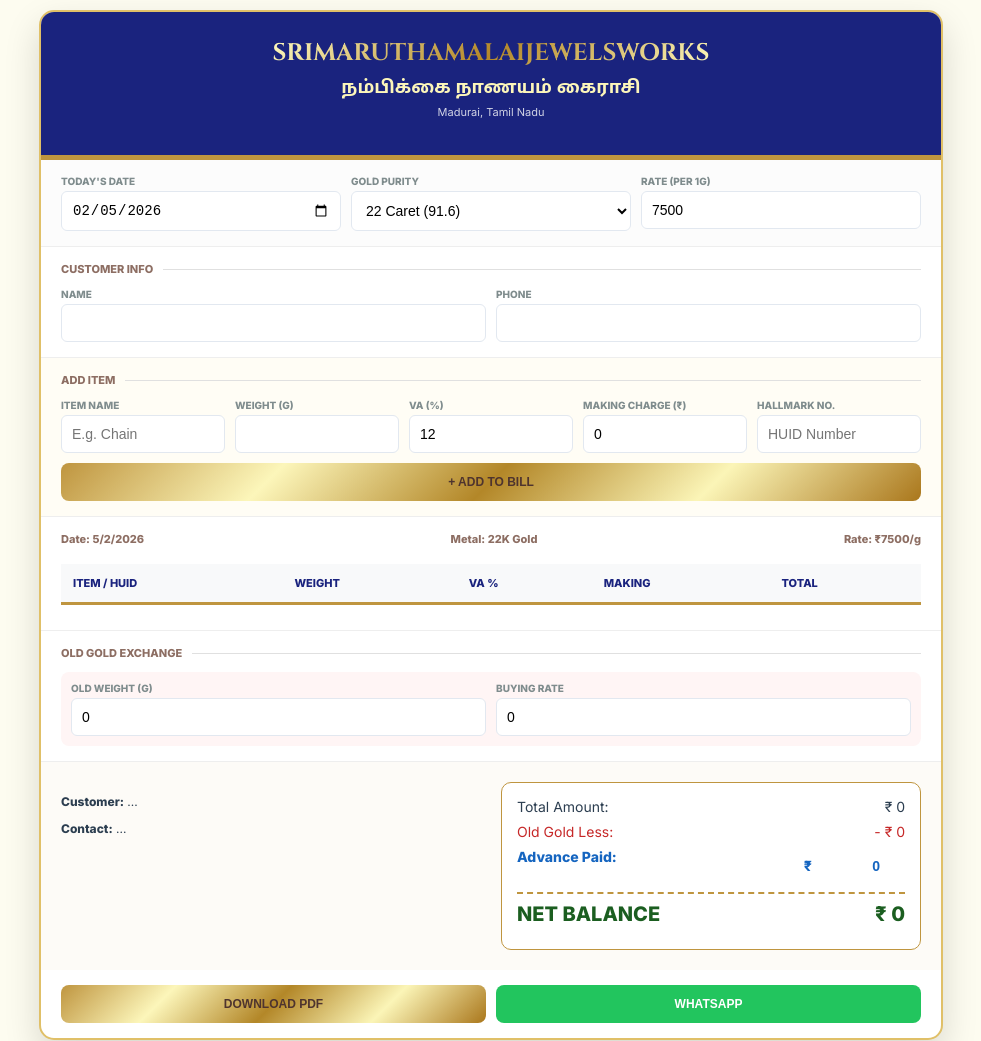
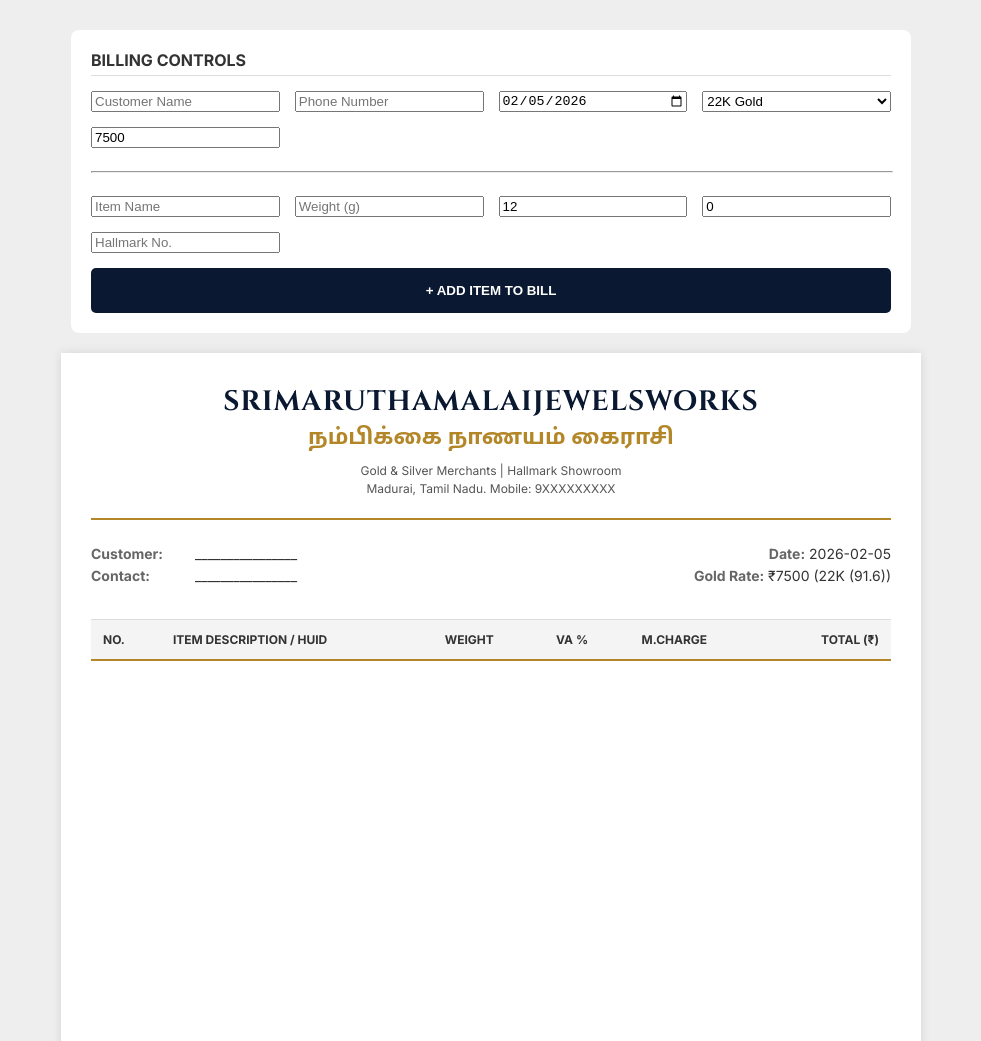
Before and after one commit to gautamraj122012-lab/Smm-billing, a plain HTML site: page index.html in a window 1280 px wide. Shown: the top 1041 px of the page, without its empty margins (149-1130 px from the left). Drawn offline with Linux system fonts and the light colour scheme.

Commit message:
Update invoice layout and functionality

```diff
--- a/index.html
+++ b/index.html
@@ -2,238 +2,292 @@
 <html lang="en">
 <head>
     <meta charset="UTF-8">
-    <meta name="viewport" content="width=device-width, initial-scale=1.0, maximum-scale=1.0, user-scalable=no">
-    <title>SMW Billing | Srimaruthamalaijewelsworks</title>
+    <meta name="viewport" content="width=device-width, initial-scale=1.0">
+    <title>Invoice | Srimaruthamalaijewelsworks</title>
 
     <script src="https://cdnjs.cloudflare.com/ajax/libs/html2pdf.js/0.10.1/html2pdf.bundle.min.js"></script>
-    <link href="https://fonts.googleapis.com/css2?family=Cinzel:wght@700&family=Inter:wght@400;600;800&family=Noto+Sans+Tamil:wght@400;700&display=swap" rel="stylesheet">
+    <link href="https://fonts.googleapis.com/css2?family=Cinzel:wght@700&family=Inter:wght@400;600;700&family=Noto+Sans+Tamil:wght@400;700&display=swap" rel="stylesheet">
 
     <style>
         :root {
-            --gold-gradient: linear-gradient(135deg, #bf953f, #fcf6ba, #b38728, #fbf5b7, #aa771c);
-            --royal-blue: #1a237e;
-            --deep-gold: #8d6e63;
+            --royal-blue: #0a1931;
+            --gold-primary: #b38728;
+            --gold-light: #fcf6ba;
         }
 
-        body { font-family: 'Inter', sans-serif; background: #fdfcf0; margin: 0; padding: 10px; color: #2c3e50; }
-        .bill-container { max-width: 900px; margin: 0 auto; background: white; border-radius: 15px; box-shadow: 0 15px 35px rgba(0,0,0,0.15); border: 2px solid #e0c068; overflow: hidden; }
+        body { font-family: 'Inter', sans-serif; background: #eee; margin: 0; padding: 10px; color: #333; }
 
-        .header { background: var(--royal-blue); color: white; padding: 25px 15px; text-align: center; border-bottom: 5px solid #bf953f; }
-        .header h1 { font-family: 'Cinzel', serif; margin: 0; font-size: 24px; background: var(--gold-gradient); -webkit-background-clip: text; -webkit-text-fill-color: transparent; text-transform: uppercase; }
-        .slogan { font-family: 'Noto Sans Tamil', sans-serif; font-size: 18px; color: #fcf6ba; margin-top: 8px; display: block; font-weight: 700; }
+        /* The Printed Bill Look */
+        .invoice-box {
+            max-width: 800px;
+            margin: 0 auto;
+            background: white;
+            padding: 30px;
+            box-shadow: 0 0 10px rgba(0,0,0,0.1);
+            min-height: 1000px;
+            display: flex;
+            flex-direction: column;
+        }
 
-        .section { padding: 15px 20px; border-bottom: 1px solid #eee; }
-        .section-title { font-size: 11px; font-weight: 800; color: var(--deep-gold); text-transform: uppercase; margin-bottom: 12px; display: flex; align-items: center; gap: 10px; }
-        .section-title::after { content: ""; flex: 1; height: 1px; background: #e0e0e0; }
+        /* Top Header Area */
+        .bill-header {
+            text-align: center;
+            border-bottom: 2px solid var(--gold-primary);
+            padding-bottom: 20px;
+            margin-bottom: 20px;
+        }
 
-        .grid-inputs { display: grid; grid-template-columns: repeat(auto-fit, minmax(130px, 1fr)); gap: 10px; }
-        .field { display: flex; flex-direction: column; }
-        label { font-size: 10px; font-weight: 700; color: #7f8c8d; margin-bottom: 4px; text-transform: uppercase; }
-        input, select { padding: 10px; border: 1px solid #e2e8f0; border-radius: 6px; font-size: 14px; background: #fff; }
+        .shop-name {
+            font-family: 'Cinzel', serif;
+            font-size: 28px;
+            color: var(--royal-blue);
+            margin: 0;
+            text-transform: uppercase;
+            letter-spacing: 1px;
+        }
 
-        .table-area { padding: 10px 0; overflow-x: auto; }
-        table { width: 100%; border-collapse: collapse; }
-        th { background: #f8f9fa; padding: 12px; text-align: left; font-size: 11px; color: var(--royal-blue); border-bottom: 3px solid #bf953f; }
-        td { padding: 12px; border-bottom: 1px solid #f1f1f1; font-size: 13px; }
+        .tamil-slogan {
+            font-family: 'Noto Sans Tamil', sans-serif;
+            font-size: 22px;
+            color: var(--gold-primary);
+            display: block;
+            margin-top: 5px;
+            font-weight: 700;
+        }
 
-        .summary-wrapper { background: #fdfbf7; display: grid; grid-template-columns: 1fr 1fr; padding: 20px; gap: 20px; }
-        .total-card { background: white; padding: 15px; border-radius: 10px; border: 1px solid #bf953f; }
-        .row { display: flex; justify-content: space-between; margin-bottom: 8px; font-size: 14px; }
-        .row.grand { border-top: 2px dashed #bf953f; margin-top: 8px; padding-top: 8px; font-weight: 800; font-size: 20px; color: #1b5e20; }
+        .shop-info { font-size: 12px; margin-top: 10px; line-height: 1.5; color: #555; }
 
-        .btn-panel { padding: 15px 20px; display: flex; gap: 10px; }
-        .btn { flex: 1; padding: 12px; border: none; border-radius: 8px; font-weight: 800; cursor: pointer; text-transform: uppercase; font-size: 12px; }
-        .btn-gold { background: var(--gold-gradient); color: #4e342e; }
-        .btn-wa { background: #22c55e; color: white; }
+        /* Customer & Date Details */
+        .details-grid {
+            display: grid;
+            grid-template-columns: 1fr 1fr;
+            margin-bottom: 30px;
+            font-size: 14px;
+        }
 
-        @media (max-width: 600px) { .summary-wrapper { grid-template-columns: 1fr; } }
-        @media print { .no-print { display: none !important; } }
+        .cust-details p, .bill-meta p { margin: 5px 0; }
+        .bill-meta { text-align: right; }
+        .label { font-weight: 700; color: #666; width: 100px; display: inline-block; }
+
+        /* The Item Table */
+        table { width: 100%; border-collapse: collapse; margin-bottom: 30px; }
+        th {
+            background: #f4f4f4;
+            border-top: 1px solid #ddd;
+            border-bottom: 2px solid var(--gold-primary);
+            padding: 12px;
+            text-align: left;
+            font-size: 12px;
+            text-transform: uppercase;
+        }
+        td { padding: 12px; border-bottom: 1px solid #eee; font-size: 14px; vertical-align: top; }
+
+        /* Total Section */
+        .footer-area {
+            margin-top: auto;
+            display: grid;
+            grid-template-columns: 1.2fr 1fr;
+            gap: 40px;
+        }
+
+        .summary-box {
+            border-top: 2px solid #333;
+            padding-top: 10px;
+        }
+
+        .sum-row { display: flex; justify-content: space-between; padding: 8px 0; font-size: 15px; }
+        .sum-row.grand-total {
+            background: #f9f9f9;
+            padding: 15px 10px;
+            font-weight: 800;
+            font-size: 20px;
+            border-bottom: 2px solid #333;
+        }
+
+        /* Input Controls (Hidden on Print) */
+        .controls {
+            max-width: 800px;
+            margin: 20px auto;
+            background: #fff;
+            padding: 20px;
+            border-radius: 8px;
+            display: grid;
+            grid-template-columns: repeat(auto-fit, minmax(150px, 1fr));
+            gap: 15px;
+        }
+
+        .btn-group { max-width: 800px; margin: 10px auto; display: flex; gap: 10px; }
+        .btn { flex: 1; padding: 15px; border: none; border-radius: 5px; cursor: pointer; font-weight: bold; text-transform: uppercase; }
+        .btn-add { background: var(--royal-blue); color: white; }
+        .btn-print { background: var(--gold-primary); color: white; }
+
+        @media print {
+            body { background: white; padding: 0; }
+            .controls, .btn-group { display: none !important; }
+            .invoice-box { box-shadow: none; border: none; width: 100%; padding: 0; }
+        }
     </style>
 </head>
 <body>
 
-<div class="bill-container" id="main-bill">
-    <div class="header">
-        <h1>Srimaruthamalaijewelsworks</h1>
-        <span class="slogan">நம்பிக்கை நாணயம் கைராசி</span>
-        <p style="font-size: 11px; margin-top: 5px; opacity: 0.8;">Madurai, Tamil Nadu</p>
+<!-- INPUT SECTION -->
+<div class="controls no-print">
+    <div style="grid-column: 1/-1; font-weight: bold; border-bottom: 1px solid #ddd; padding-bottom: 5px;">BILLING CONTROLS</div>
+    <input type="text" id="inName" placeholder="Customer Name" oninput="sync()">
+    <input type="number" id="inMob" placeholder="Phone Number" oninput="sync()">
+    <input type="date" id="inDate" oninput="sync()">
+    <select id="inCaret" onchange="sync()">
+        <option value="22K (91.6)">22K Gold</option>
+        <option value="24K (99.9)">24K Gold</option>
+        <option value="18K (75.0)">18K Gold</option>
+        <option value="Silver">Silver</option>
+    </select>
+    <input type="number" id="inRate" placeholder="Today's Rate" value="7500" oninput="sync()">
+    <hr style="grid-column: 1/-1; width: 100%;">
+    <input type="text" id="itemName" placeholder="Item Name">
+    <input type="number" id="itemWt" placeholder="Weight (g)">
+    <input type="number" id="itemVA" placeholder="VA (%)" value="12">
+    <input type="number" id="itemMC" placeholder="Making Charge" value="0">
+    <input type="text" id="itemHUID" placeholder="Hallmark No.">
+    <button class="btn btn-add" style="grid-column: 1/-1;" onclick="addItem()">+ ADD ITEM TO BILL</button>
 </div>
 
-    <!-- Gold Rate Setting -->
-    <div class="section no-print" style="background: #fcfcfc;">
-        <div class="grid-inputs">
-            <div class="field"><label>Today's Date</label><input type="date" id="billDateInput" oninput="updateDisplay()"></div>
-            <div class="field">
-                <label>Gold Purity</label>
-                <select id="goldCaret" onchange="recalculate()">
-                    <option value="24K">24 Caret (99.9)</option>
-                    <option value="22K" selected>22 Caret (91.6)</option>
-                    <option value="20K">20 Caret (83.3)</option>
-                    <option value="18K">18 Caret (75.0)</option>
-                    <option value="Silver">Silver (வெள்ளி)</option>
-                </select>
-            </div>
-            <div class="field"><label>Rate (per 1g)</label><input type="number" id="baseRate" value="7500" oninput="recalculate()"></div>
+<!-- ACTUAL INVOICE -->
+<div class="invoice-box" id="bill-print-area">
+    <div class="bill-header">
+        <h1 class="shop-name">Srimaruthamalaijewelsworks</h1>
+        <span class="tamil-slogan">நம்பிக்கை நாணயம் கைராசி</span>
+        <div class="shop-info">
+            Gold & Silver Merchants | Hallmark Showroom<br>
+            Madurai, Tamil Nadu. Mobile: 9XXXXXXXXX
         </div>
     </div>
 
-    <!-- Customer Section -->
-    <div class="section no-print">
-        <span class="section-title">Customer Info</span>
-        <div class="grid-inputs">
-            <div class="field"><label>Name</label><input type="text" id="custName" oninput="updateDisplay()"></div>
-            <div class="field"><label>Phone</label><input type="number" id="custMob" oninput="updateDisplay()"></div>
+    <div class="details-grid">
+        <div class="cust-details">
+            <p><span class="label">Customer:</span> <span id="outName">________________</span></p>
+            <p><span class="label">Contact:</span> <span id="outMob">________________</span></p>
+        </div>
+        <div class="bill-meta">
+            <p><span class="label">Date:</span> <span id="outDate"></span></p>
+            <p><span class="label">Gold Rate:</span> ₹<span id="outRate">7500</span> (<span id="outCaret">22K</span>)</p>
         </div>
     </div>
 
-    <!-- Purchase Section -->
-    <div class="section no-print" style="background: #fffdf5;">
-        <span class="section-title">Add Item</span>
-        <div class="grid-inputs">
-            <div class="field"><label>Item Name</label><input type="text" id="itemName" placeholder="E.g. Chain"></div>
-            <div class="field"><label>Weight (g)</label><input type="number" id="itemWt" step="0.001"></div>
-            <div class="field"><label>VA (%)</label><input type="number" id="itemVA" value="12"></div>
-            <div class="field"><label>Making Charge (₹)</label><input type="number" id="itemMC" value="0"></div>
-            <div class="field"><label>Hallmark No.</label><input type="text" id="huid" placeholder="HUID Number"></div>
-        </div>
-        <button class="btn btn-gold" style="margin-top:10px; width: 100%;" onclick="addItem()">+ Add to Bill</button>
-    </div>
-
-    <!-- TABLE -->
-    <div class="section">
-        <div style="display: flex; justify-content: space-between; font-size: 11px; margin-bottom: 8px; font-weight: bold; color: var(--deep-gold);">
-            <span>Date: <span id="dispDate"></span></span>
-            <span>Metal: <span id="dispCaret">22K</span> Gold</span>
-            <span>Rate: ₹<span id="dispRate">7500</span>/g</span>
-        </div>
-        <div class="table-area">
     <table>
         <thead>
             <tr>
-                        <th>ITEM / HUID</th>
-                        <th>WEIGHT</th>
+                <th>No.</th>
+                <th>Item Description / HUID</th>
+                <th>Weight</th>
                 <th>VA %</th>
-                        <th>MAKING</th>
-                        <th>TOTAL</th>
+                <th>M.Charge</th>
+                <th style="text-align: right;">Total (₹)</th>
             </tr>
         </thead>
-                <tbody id="billBody"></tbody>
+        <tbody id="billBody">
+            <!-- Items will appear here -->
+        </tbody>
     </table>
+
+    <div class="footer-area">
+        <div class="terms">
+            <p style="font-size: 11px; color: #777;">
+                <strong>Terms & Conditions:</strong><br>
+                1. Goods once sold cannot be taken back.<br>
+                2. Subject to Madurai Jurisdiction.<br>
+                3. We guarantee the purity of Hallmark jewelry.
+            </p>
+            <div style="margin-top: 50px; border-top: 1px solid #ccc; width: 150px; text-align: center; font-size: 12px;">
+                Authorized Signature
             </div>
         </div>
 
-    <!-- OLD GOLD -->
-    <div class="section no-print">
-        <span class="section-title">Old Gold Exchange</span>
-        <div class="grid-inputs" style="background: #fff5f5; padding: 10px; border-radius: 8px;">
-            <div class="field"><label>Old Weight (g)</label><input type="number" id="ogWt" value="0" oninput="recalculate()"></div>
-            <div class="field"><label>Buying Rate</label><input type="number" id="ogRate" value="0" oninput="recalculate()"></div>
-        </div>
-    </div>
-
-    <!-- SUMMARY -->
-    <div class="summary-wrapper">
-        <div style="font-size: 12px;">
-            <p><strong>Customer:</strong> <span id="outName">...</span></p>
-            <p><strong>Contact:</strong> <span id="outMob">...</span></p>
-        </div>
-        <div class="total-card">
-            <div class="row"><span>Total Amount:</span> <span>₹ <span id="subTotal">0</span></span></div>
-            <div class="row" style="color: #c62828;"><span>Old Gold Less:</span> <span>- ₹ <span id="ogTotal">0</span></span></div>
-            <div class="row" style="color: #1565c0; font-weight: bold;">
-                <span>Advance Paid:</span>
-                <span>₹ <input type="number" id="advPay" value="0" oninput="recalculate()" style="width: 70px; text-align: right; border: none; font-weight: bold; color: #1565c0; background: none;"></span>
-            </div>
-            <div class="row grand">
-                <span>NET BALANCE</span>
+        <div class="summary-box">
+            <div class="sum-row"><span>Gross Total:</span> <span id="subTotal">0.00</span></div>
+            <div class="sum-row" style="color: #c00;"><span>Old Gold Exchange:</span> <span id="ogValue">0.00</span></div>
+            <div class="sum-row"><span>Advance Payment:</span> <span id="advValue">0.00</span></div>
+            <div class="sum-row grand-total">
+                <span>NET PAYABLE</span>
                 <span>₹ <span id="grandTotal">0</span></span>
             </div>
         </div>
     </div>
+</div>
 
-    <div class="btn-panel no-print">
-        <button class="btn btn-gold" onclick="downloadPDF()">Download PDF</button>
-        <button class="btn btn-wa" onclick="shareWA()">WhatsApp</button>
-    </div>
+<!-- BOTTOM ACTIONS -->
+<div class="btn-group no-print">
+    <input type="number" id="inOG" placeholder="Old Gold Value" style="padding:10px; border:1px solid #ddd; border-radius:5px;" oninput="sync()">
+    <input type="number" id="inAdv" placeholder="Advance Paid" style="padding:10px; border:1px solid #ddd; border-radius:5px;" oninput="sync()">
+    <button class="btn btn-print" onclick="window.print()">PRINT INVOICE</button>
 </div>
 
 <script>
     let items = [];
-    document.getElementById('billDateInput').value = new Date().toISOString().split('T')[0];
-    updateDisplay();
+    document.getElementById('inDate').value = new Date().toISOString().split('T')[0];
 
-    function updateDisplay() {
-        const d = document.getElementById('billDateInput').value;
-        document.getElementById('dispDate').innerText = d ? new Date(d).toLocaleDateString('en-IN') : "";
-        document.getElementById('outName').innerText = document.getElementById('custName').value || "...";
-        document.getElementById('outMob').innerText = document.getElementById('custMob').value || "...";
+    function sync() {
+        document.getElementById('outName').innerText = document.getElementById('inName').value || "________________";
+        document.getElementById('outMob').innerText = document.getElementById('inMob').value || "________________";
+        document.getElementById('outDate').innerText = document.getElementById('inDate').value;
+        document.getElementById('outRate').innerText = document.getElementById('inRate').value;
+        document.getElementById('outCaret').innerText = document.getElementById('inCaret').value;
+
+        recalculate();
     }
 
     function addItem() {
         const name = document.getElementById('itemName').value;
+        const huid = document.getElementById('itemHUID').value || "-";
         const wt = parseFloat(document.getElementById('itemWt').value || 0);
         const va = parseFloat(document.getElementById('itemVA').value || 0);
         const mc = parseFloat(document.getElementById('itemMC').value || 0);
-        const huid = document.getElementById('huid').value || "-";
-        const rate = parseFloat(document.getElementById('baseRate').value || 0);
+        const rate = parseFloat(document.getElementById('inRate').value || 0);
 
         if (!name || wt <= 0) return;
 
-        // Formula: (Weight + VA%) * Rate + Making Charge
-        const netWt = wt + (wt * va / 100);
-        const total = (netWt * rate) + mc;
+        const total = ((wt + (wt * va / 100)) * rate) + mc;
 
         items.push({ name, huid, wt, va, mc, total });
-        recalculate();
 
+        // Clear inputs
         document.getElementById('itemName').value = "";
         document.getElementById('itemWt').value = "";
-        document.getElementById('huid').value = "";
+        document.getElementById('itemHUID').value = "";
+
+        recalculate();
     }
 
     function recalculate() {
         const tbody = document.getElementById('billBody');
         tbody.innerHTML = "";
-        let sub = 0;
+        let gross = 0;
 
-        const caret = document.getElementById('goldCaret').value;
-        const rate = document.getElementById('baseRate').value;
-        document.getElementById('dispCaret').innerText = caret;
-        document.getElementById('dispRate').innerText = rate;
-
-        items.forEach(it => {
-            sub += it.total;
-            tbody.innerHTML += `<tr>
+        items.forEach((it, index) => {
+            gross += it.total;
+            tbody.innerHTML += `
+                <tr>
+                    <td>${index + 1}</td>
                     <td><strong>${it.name}</strong><br><small>HUID: ${it.huid}</small></td>
                     <td>${it.wt.toFixed(3)}g</td>
                     <td>${it.va}%</td>
                     <td>₹${it.mc}</td>
-                <td>₹${Math.round(it.total).toLocaleString()}</td>
-            </tr>`;
+                    <td style="text-align: right;">${Math.round(it.total).toLocaleString()}</td>
+                </tr>
+            `;
         });
 
-        const ogWt = parseFloat(document.getElementById('ogWt').value || 0);
-        const ogRate = parseFloat(document.getElementById('ogRate').value || 0);
-        const ogVal = ogWt * ogRate;
-        const adv = parseFloat(document.getElementById('advPay').value || 0);
-        const final = sub - ogVal - adv;
+        const og = parseFloat(document.getElementById('inOG').value || 0);
+        const adv = parseFloat(document.getElementById('inAdv').value || 0);
+        const final = gross - og - adv;
 
-        document.getElementById('subTotal').innerText = Math.round(sub).toLocaleString();
-        document.getElementById('ogTotal').innerText = Math.round(ogVal).toLocaleString();
+        document.getElementById('subTotal').innerText = Math.round(gross).toLocaleString();
+        document.getElementById('ogValue').innerText = Math.round(og).toLocaleString();
+        document.getElementById('advValue').innerText = Math.round(adv).toLocaleString();
         document.getElementById('grandTotal').innerText = Math.round(final).toLocaleString();
     }
 
-    function downloadPDF() {
-        const element = document.getElementById('main-bill');
-        const name = document.getElementById('custName').value || "Customer";
-        html2pdf().from(element).save(`SMW_Bill_${name}.pdf`);
-    }
-
-    function shareWA() {
-        const phone = document.getElementById('custMob').value;
-        const total = document.getElementById('grandTotal').innerText;
-        window.open(`https://wa.me/91${phone}?text=Srimaruthamalaijewelsworks Bill: ₹${total}`);
-    }
+    window.onload = sync;
 </script>
 
 </body>
```
Lines whose indentation alone changed are shown as unchanged.
